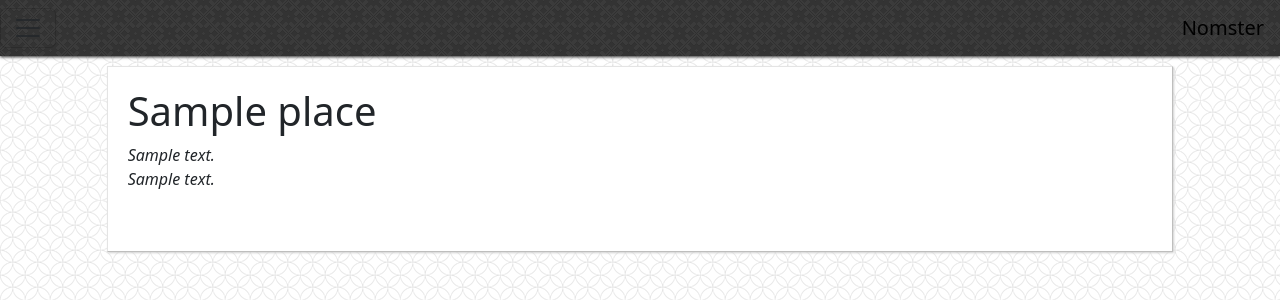
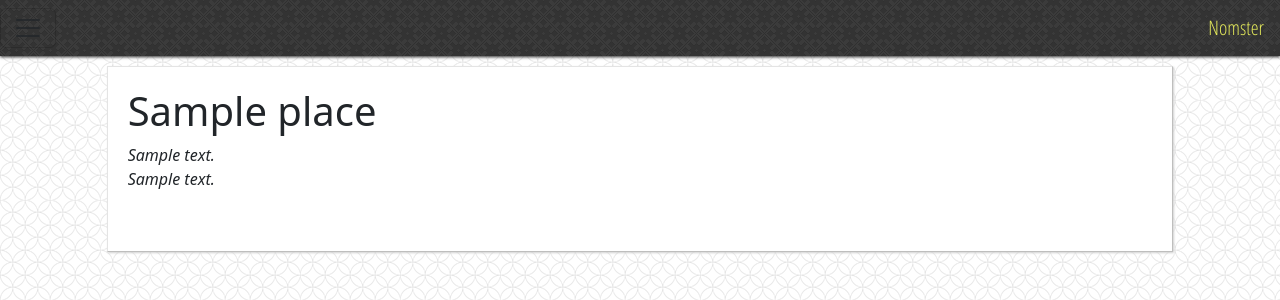
Before and after one commit to jeffreytoconnell/nomster, a Rails app: page / in a window 1280 px wide. Shown: the top 300 px of the page. Run offline with Rails 7, Linux system fonts and the light colour scheme; tables that the repository leaves empty hold one stand-in row (values such as "Sample post"); style sheets or scripts are compiled from the project's sources; some libraries are stand-ins or nearby versions.

Commit message:
More Work on Fonts

```diff
--- a/app/assets/stylesheets/master.scss
+++ b/app/assets/stylesheets/master.scss
@@ -1,4 +1,5 @@
 @import "bootstrap";
+@import url(https://fonts.googleapis.com/css?family=Open+Sans+Condensed:300);
 
 body {
     background: image_url('spiration-light.png');
@@ -9,6 +10,13 @@ body {
    background: image_url('dark_nav.png');
    box-shadow: 0px 1px 3px #2a2a2a;
 }
+
+.navbar-inverse .navbar-brand {
+    color: #E3E85A;
+    font-family: 'Open Sans Condensed', sans-serif;
+}
+
+
 
 .booyah-box {
     -moz-box-shadow: 1px 1px 2px 0 #d0d0d0;
```
